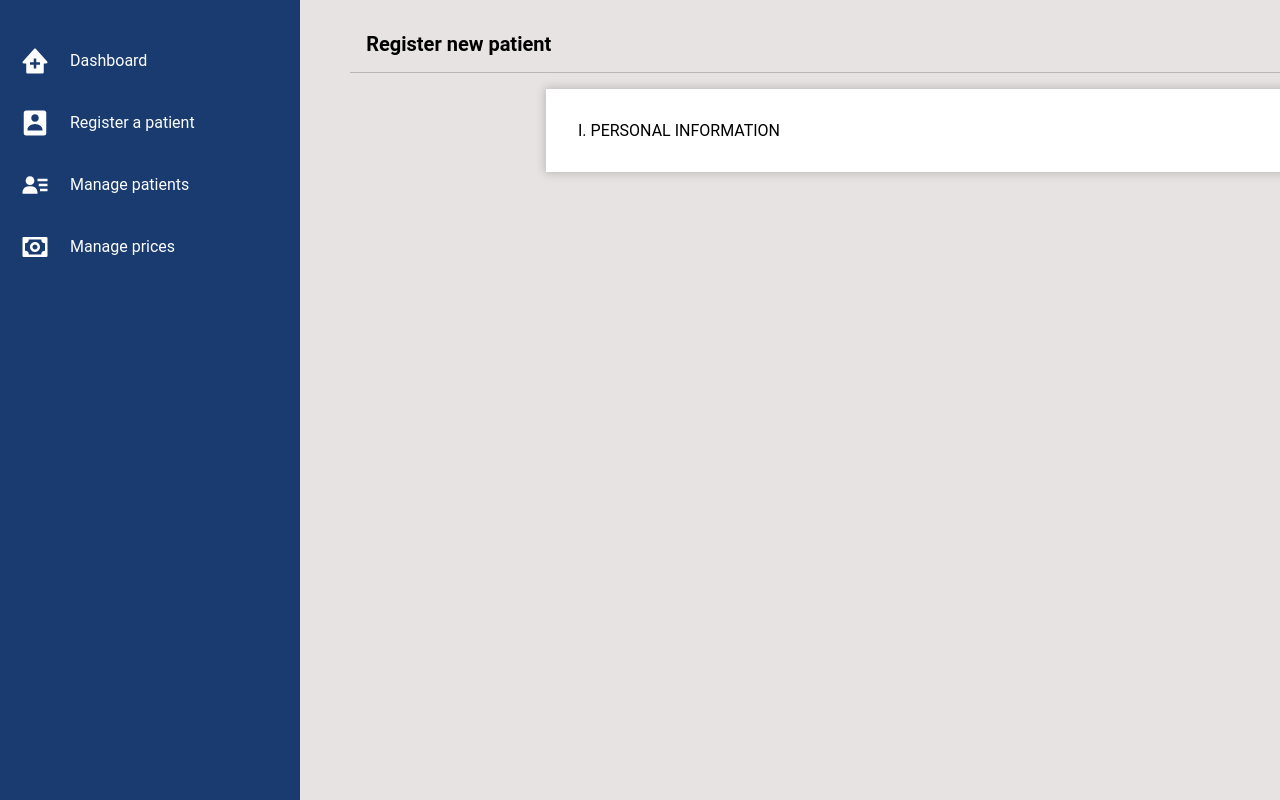
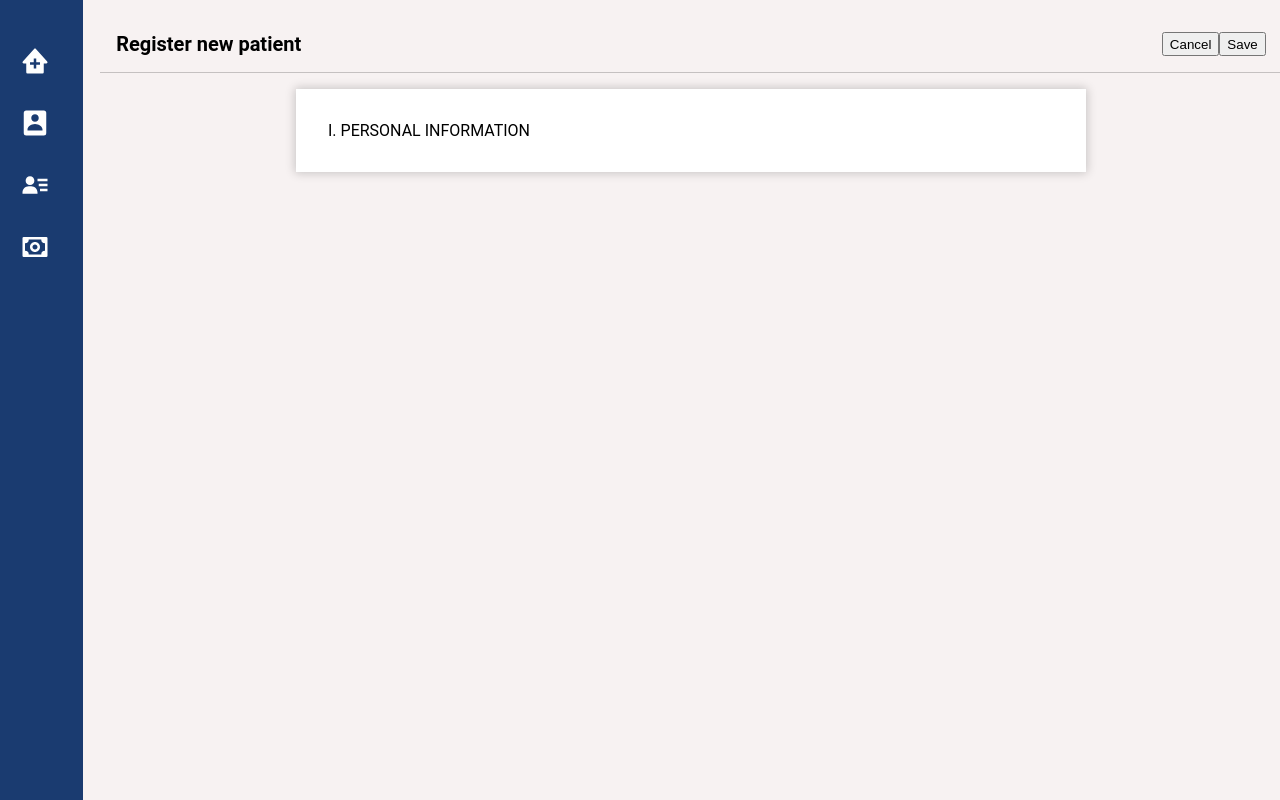
Before and after one commit to aseelzxc/bethzatha-client, a Vue app: page /add_patient in a window 1280 px wide. Built offline with nearby package versions, Linux system fonts and the light colour scheme.

Commit message:
Change style to scss; Add Poppins as default font style

```diff
--- /dev/null
+++ b/src/assets/style.scss
@@ -0,0 +1,25 @@
+@import url('https://fonts.googleapis.com/css2?family=Poppins:ital,wght@0,100;0,200;0,300;0,400;1,100;1,200;1,300&display=swap');
+
+body{
+    font-family: Poppins;
+    background-color: #f7f2f2;
+    margin: 0;
+    padding: 0;
+    overflow-x: hidden;
+    height: 100%;
+}
+
+.flex-row{
+    display: flex;
+    flex-direction: row;
+}
+
+.flex-column{
+    display: flex;
+    flex-direction: column;
+}
+
+.text-heading{
+    font-weight: bold;
+    font-size: 1.25rem;
+}
--- a/src/main.ts
+++ b/src/main.ts
@@ -1,5 +1,5 @@
+import './assets/style.scss'
 import './assets/boxicons.min.css'
-import './assets/style.css'
 
 import { createApp } from 'vue'
 import { createPinia } from 'pinia'
```
